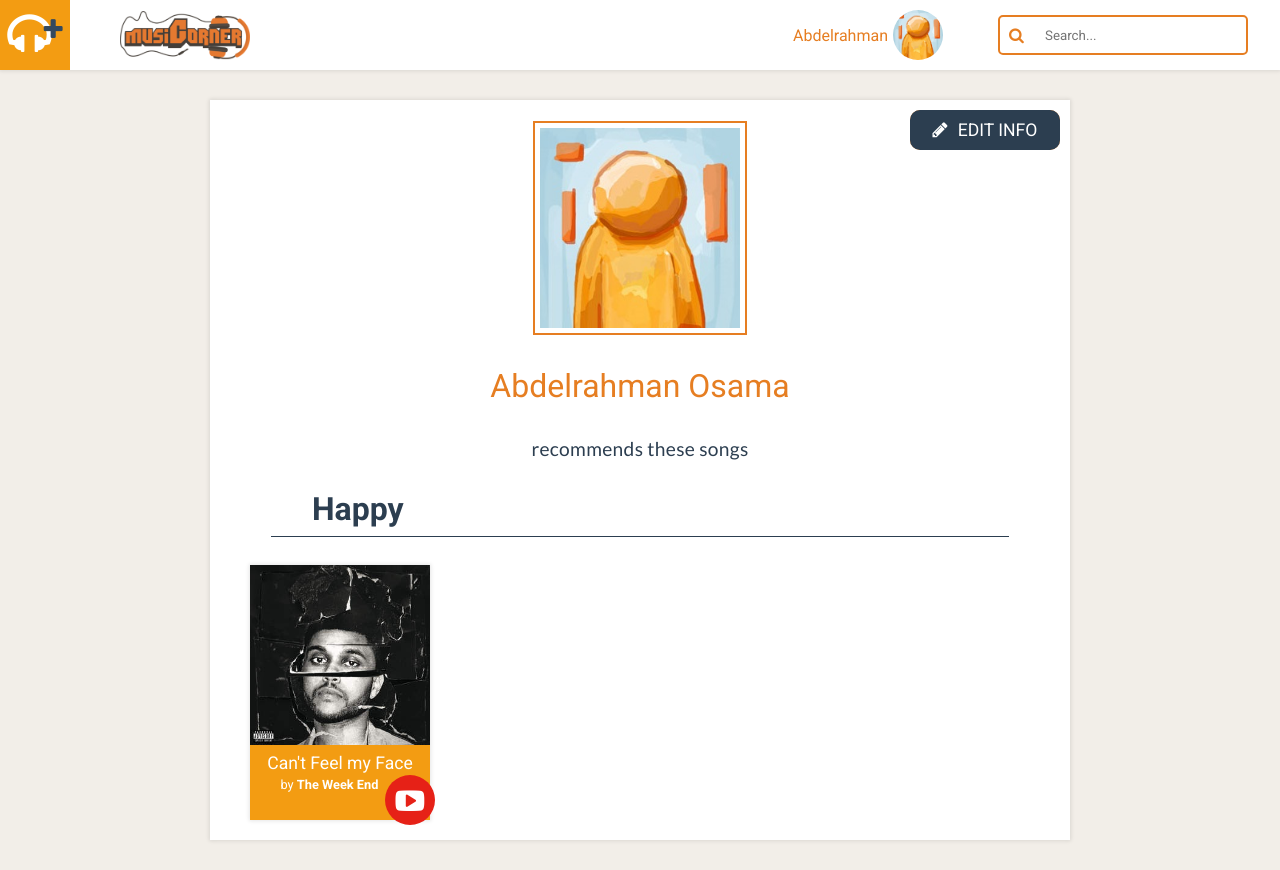
After one commit to 3abkareeno/musiCorner, a PHP site: page /profile.html in a window 1280 px wide. The commit adds this page. Run offline with PHP 8.4, Linux system fonts and the light colour scheme.

Commit message:
Add song - profile - profile edit - search results

```diff
--- /dev/null
+++ b/css/1-modules/_account-card.sass
@@ -0,0 +1,16 @@
+.account
+    margin: 20px
+    +size(180px 220px)
+    background-color: $main-color-1
+    color: white
+    text-align: center
+    position: relative
+    display: inline-block
+
+    img
+        +size(180px)
+
+    p
+        margin: 2px
+        margin-top: 4px
+        font-size: 1rem
--- /dev/null
+++ b/css/2-layout/_add.sass
@@ -0,0 +1,50 @@
+#add
+    padding-top: 100px
+
+    .container
+        width: 760px
+        padding: 40px
+        margin-bottom: 30px
+
+        h1
+            color: $flat-wet-asphalt
+            text-align: center
+
+            i
+                color: $main-color-2
+                font-size: 6rem
+                margin-bottom: 20px
+
+        .add
+            width: 80%
+            margin: 50px auto
+
+            input
+                margin: 30px
+
+            input[type=submit]
+                width: 150px
+                margin: 40px auto
+
+            input[type=file]
+                width: 300px
+                display: inline-block
+                margin: 0
+                border: none
+
+            .group
+                margin: 30px
+
+                label
+                    color: lighten($main-color-2, 20%)
+                    margin-right: 30px
+                    margin-left: 7px
+
+                select
+                    +size(150px 40px)
+                    color: $flat-wet-asphalt
+                    border: 1px solid $main-color-2
+                    padding-left: 10px
+
+                    &:focus
+                        outline: none
--- /dev/null
+++ b/css/2-layout/_profile.sass
@@ -0,0 +1,81 @@
+#profile
+    padding-top: 100px
+
+    .container
+        padding-top: 1px
+        margin-bottom: 30px
+        width: 860px
+
+    img.main-photo
+        display: block
+        margin: 20px auto
+        height: 200px
+        border: 2px solid $main-color-2
+        padding: 5px
+
+    p.full-name
+        text-align: center
+        font-size: 2rem
+        color: $main-color-2
+
+    button[name="follow"], button[name="edit"]
+        width: 150px
+        background-color: $main-color-2
+        border-radius: 10px
+        cursor: pointer
+        transition: background-color 300ms
+        color: white
+        border: none
+        font-size: 1.1rem
+        padding: 10px
+
+        i
+            margin-right: 10px
+
+    button[name="follow"]
+        position: absolute
+        top: 10px
+        right: 10px
+        &:hover
+            background-color: $main-color-1
+
+    button[name="edit"]
+        position: absolute
+        top: 10px
+        right: 10px
+        background-color: $flat-midnight-blue
+        color: white
+        &:hover
+            background-color: lighten($flat-wet-asphalt, 10%)
+
+
+    .song-list
+        margin: 0 20px
+
+        .mood
+            margin: 10px
+            margin-left: 10%
+            margin-bottom: 0
+            font-weight: bold
+            font-size: 2rem
+            color: $flat-midnight-blue
+        hr
+            height: 1px
+            border: none
+            background-color: $flat-midnight-blue
+            width: 90%
+
+    h1
+        color: $flat-midnight-blue
+        text-align: center
+        font-size: 1.2rem
+        letter-spacing: 0.02rem
+        margin-bottom: 30px
+
+    .edit-info
+        width: 40%
+        margin: 0 auto
+        padding: 50px 0
+
+        input
+            margin: 30px auto
--- a/css/style.css
+++ b/css/style.css
@@ -322,6 +322,26 @@ header .profile .profile-dropdown a:last-child li {
   bottom: 5px;
 }
 
+.account {
+  margin: 20px;
+  height: 220px;
+  width: 180px;
+  background-color: #F39C12;
+  color: white;
+  text-align: center;
+  position: relative;
+  display: inline-block;
+}
+.account img {
+  height: 180px;
+  width: 180px;
+}
+.account p {
+  margin: 2px;
+  margin-top: 4px;
+  font-size: 1rem;
+}
+
 .landing-container {
   background-image: url(../img/landing-bg.jpg);
   background-position: 50% 50%;
@@ -538,3 +558,175 @@ body {
   color: #aaa;
   font-style: italic;
 }
+
+#profile {
+  padding-top: 100px;
+}
+#profile .container {
+  padding-top: 1px;
+  margin-bottom: 30px;
+  width: 860px;
+}
+#profile img.main-photo {
+  display: block;
+  margin: 20px auto;
+  height: 200px;
+  border: 2px solid #E67E22;
+  padding: 5px;
+}
+#profile p.full-name {
+  text-align: center;
+  font-size: 2rem;
+  color: #E67E22;
+}
+#profile button[name="follow"], #profile button[name="edit"] {
+  width: 150px;
+  background-color: #E67E22;
+  border-radius: 10px;
+  cursor: pointer;
+  -webkit-transition: background-color 300ms;
+          transition: background-color 300ms;
+  color: white;
+  border: none;
+  font-size: 1.1rem;
+  padding: 10px;
+}
+#profile button[name="follow"] i, #profile button[name="edit"] i {
+  margin-right: 10px;
+}
+#profile button[name="follow"] {
+  position: absolute;
+  top: 10px;
+  right: 10px;
+}
+#profile button[name="follow"]:hover {
+  background-color: #F39C12;
+}
+#profile button[name="edit"] {
+  position: absolute;
+  top: 10px;
+  right: 10px;
+  background-color: #2C3E50;
+  color: white;
+}
+#profile button[name="edit"]:hover {
+  background-color: #46627f;
+}
+#profile .song-list {
+  margin: 0 20px;
+}
+#profile .song-list .mood {
+  margin: 10px;
+  margin-left: 10%;
+  margin-bottom: 0;
+  font-weight: bold;
+  font-size: 2rem;
+  color: #2C3E50;
+}
+#profile .song-list hr {
+  height: 1px;
+  border: none;
+  background-color: #2C3E50;
+  width: 90%;
+}
+#profile h1 {
+  color: #2C3E50;
+  text-align: center;
+  font-size: 1.2rem;
+  letter-spacing: 0.02rem;
+  margin-bottom: 30px;
+}
+#profile .edit-info {
+  width: 40%;
+  margin: 0 auto;
+  padding: 50px 0;
+}
+#profile .edit-info input {
+  margin: 30px auto;
+}
+
+#add {
+  padding-top: 100px;
+}
+#add .container {
+  width: 760px;
+  padding: 40px;
+  margin-bottom: 30px;
+}
+#add .container h1 {
+  color: #34495E;
+  text-align: center;
+}
+#add .container h1 i {
+  color: #E67E22;
+  font-size: 6rem;
+  margin-bottom: 20px;
+}
+#add .container .add {
+  width: 80%;
+  margin: 50px auto;
+}
+#add .container .add input {
+  margin: 30px;
+}
+#add .container .add input[type=submit] {
+  width: 150px;
+  margin: 40px auto;
+}
+#add .container .add input[type=file] {
+  width: 300px;
+  display: inline-block;
+  margin: 0;
+  border: none;
+}
+#add .container .add .group {
+  margin: 30px;
+}
+#add .container .add .group label {
+  color: #f0b37e;
+  margin-right: 30px;
+  margin-left: 7px;
+}
+#add .container .add .group select {
+  height: 40px;
+  width: 150px;
+  color: #34495E;
+  border: 1px solid #E67E22;
+  padding-left: 10px;
+}
+#add .container .add .group select:focus {
+  outline: none;
+}
+
+#results {
+  padding-top: 100px;
+}
+#results .container {
+  width: 760px;
+  padding: 40px;
+  margin-bottom: 30px;
+}
+#results .container h1 {
+  color: #34495E;
+  text-align: center;
+  font-size: 1.6rem;
+  margin-bottom: 50px;
+}
+#results .container h1 i {
+  color: #E67E22;
+  margin-right: 10px;
+}
+#results .container .category {
+  margin: 10px;
+  margin-left: 10%;
+  margin-bottom: 0;
+  font-weight: bold;
+  font-size: 1.3rem;
+  color: #2C3E50;
+}
+#results .container hr {
+  height: 1px;
+  border: none;
+  background-color: #2C3E50;
+  width: 90%;
+}
--- a/css/style.sass
+++ b/css/style.sass
@@ -9,11 +9,15 @@
 @import '1-modules/header'
 @import '1-modules/song-card'
 @import '1-modules/friend-card'
+@import '1-modules/account-card'
 
 
 @import '2-layout/landing'
 @import '2-layout/signin'
 @import '2-layout/home'
+@import '2-layout/profile'
+@import '2-layout/add'
+@import '2-layout/results'
 
 
 // @import '3-media/'
--- /dev/null
+++ b/profile.html
@@ -0,0 +1,70 @@
+<!DOCTYPE html>
+<html lang="en">
+
+<head>
+	<meta charset="UTF-8">
+	<meta name="viewport" content="width=device-width, initial-scale=1.0, maximum-scale=1.0, user-scalable=no" />
+	<title>Abdelrahman Osama</title>
+	<link href="https://fonts.googleapis.com/css?family=Roboto:400,700" rel="stylesheet">
+	<link href="https://fonts.googleapis.com/css?family=Lato:400,900" rel="stylesheet">
+	<link rel="stylesheet" href="css/normalize.min.css">
+	<link rel="stylesheet" href="css/style.css">
+	<link rel="stylesheet" href="css/font-awesome.min.css">
+</head>
+
+<body id="profile">
+	<header class="card cf">
+		<a href="#">
+			<div class="add">
+				<i class="fa fa-headphones" aria-hidden="true"></i>
+				<i class="fa fa-plus" aria-hidden="true"></i>
+			</div>
+		</a>
+		<a href="home.html"><img class="logo" src="img/Logo.png" alt="LOGO"></a>
+		<div class="search-box">
+			<span class="icon"><i class="fa fa-search"></i></span>
+			<input type="search" id="search" placeholder="Search..." />
+		</div>
+		<div class="profile">
+			<p>Abdelrahman</p>
+			<img src="img/default-pp.jpg" alt="Profile Picture" class="photo">
+			<ul class="profile-dropdown">
+				<a href="#">
+					<li>View Profile</li>
+				</a>
+				<a href="#">
+					<li>Edit Profile</li>
+				</a>
+				<a href="#">
+					<li>Logout <i class="fa fa-sign-out"></i></li>
+				</a>
+			</ul>
+		</div>
+	</header>
+
+	<div class="container card cf">
+		<img src="img/default-pp.jpg" alt="" class="main-photo">
+		<p class="full-name">Abdelrahman Osama</p>
+
+		<button type="button" name="follow"><i class="fa fa-user-plus" aria-hidden="true"></i>FOLLOW</button>
+		<button type="button" name="edit"><i class="fa fa-pencil" aria-hidden="true"></i>EDIT INFO</button>
+
+		<div class="song-list">
+			<h1>recommends these songs</h1>
+			<p class="mood">Happy</p>
+			<hr/>
+			<div class="song card">
+				<img src="img/song-demo.jpg" alt="Can't Feel my Face" class="pic">
+				<p class="name">Can't Feel my Face</p>
+				<p class="info">by <span>The Week End</span></p>
+				<button class="yt-link" onclick="location.href = '#';" name="login"><i class="fa fa-youtube-play" aria-hidden="true"></i></button>
+			</div>
+		</div>
+
+	</div>
+
+	<script src="js/jquery.js"></script>
+	<script src="js/header.js"></script>
+</body>
+
+</html>
```
Also changed, not shown: addsong.html (added, +81 -0 lines), css/2-layout/_results.sass (added, +30 -0 lines), profile_edit.html (added, +69 -0 lines), results.html (added, +93 -0 lines).
